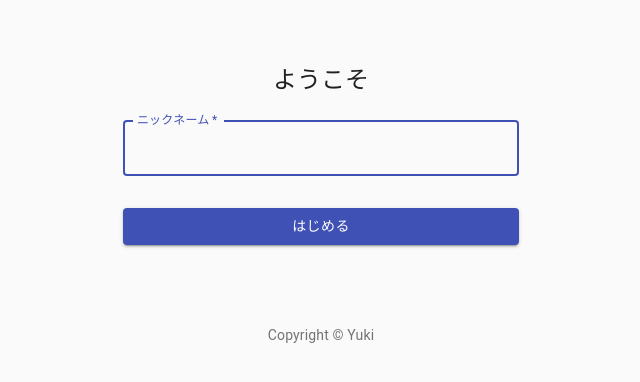
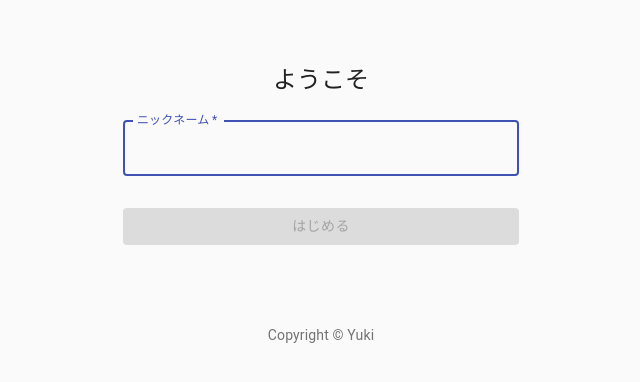
Before and after one commit to Yukitkym/idobatakaigi, a React (Create React App) app: page / in a window 1280 px wide. Shown: the top 382 px of the page, without its empty margins (319-959 px from the left). Built offline with nearby package versions, Linux system fonts and the light colour scheme.

Commit message:
setName by clicking button

```diff
--- a/src/components/SignIn.js
+++ b/src/components/SignIn.js
@@ -1,4 +1,4 @@
-import React from 'react';
+import React, { useState, useEffect } from 'react';
 import Button from '@material-ui/core/Button';
 import CssBaseline from '@material-ui/core/CssBaseline';
 import TextField from '@material-ui/core/TextField';
@@ -46,6 +46,14 @@
 
 export default function SignIn({ setName }) {
   const classes = useStyles();
+  const [disabled, setDisabled] = useState(true);
+  const [string, setString] = useState('');
+  console.log({ disabled, string });
+
+  useEffect(() => {
+    const disabled = string === '';
+    setDisabled(disabled);
+  },[string]);
 
   return (
     <Container component="main" maxWidth="xs">
@@ -64,6 +72,7 @@
             label="ニックネーム"
             name="name"
             autoFocus
+            onChange={e => setString(e.target.value)}
           />
           <Button
             type="submit"
@@ -71,6 +80,7 @@
             variant="contained"
             color="primary"
             className={classes.submit}
+            disabled={disabled}
           >
             はじめる
           </Button>
```
